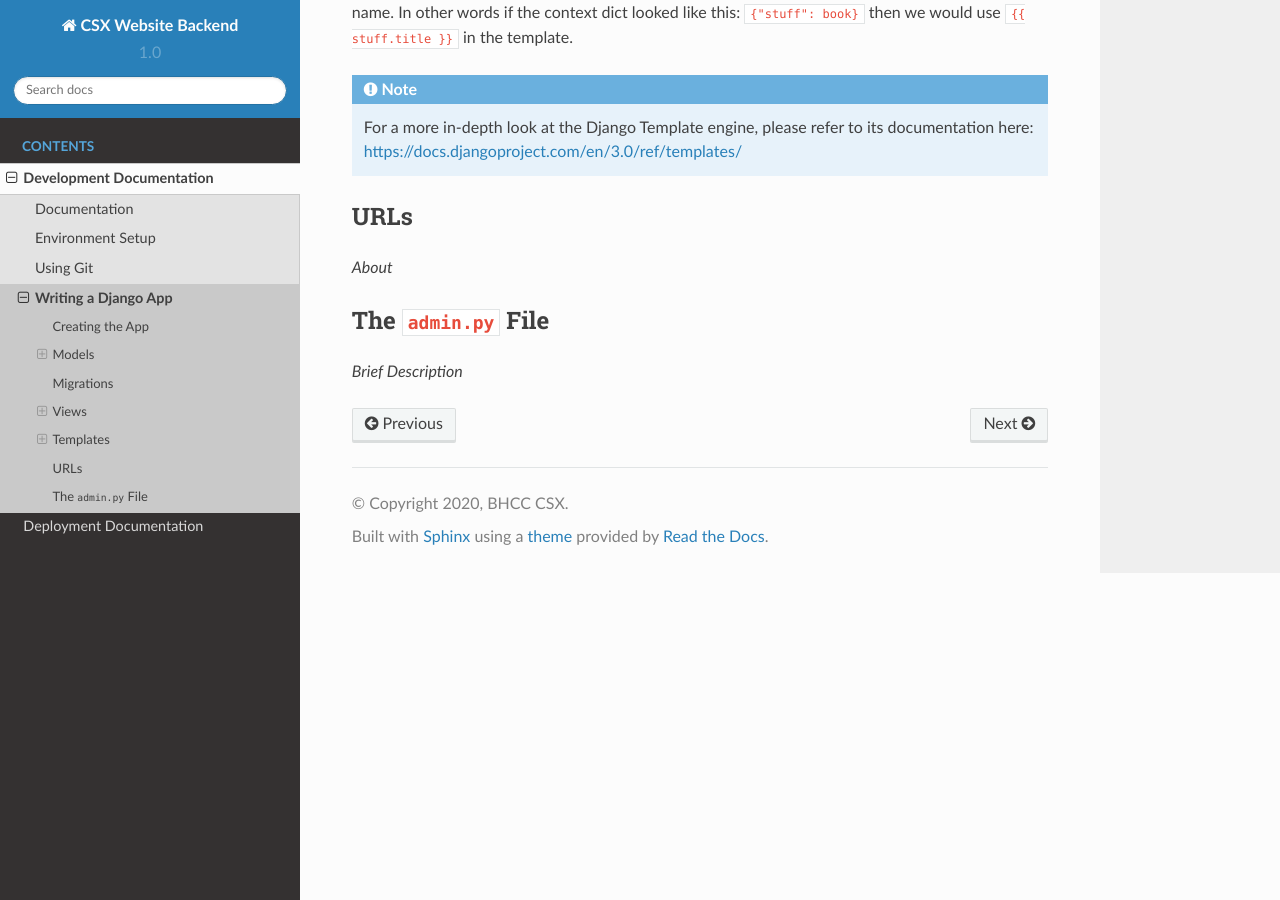
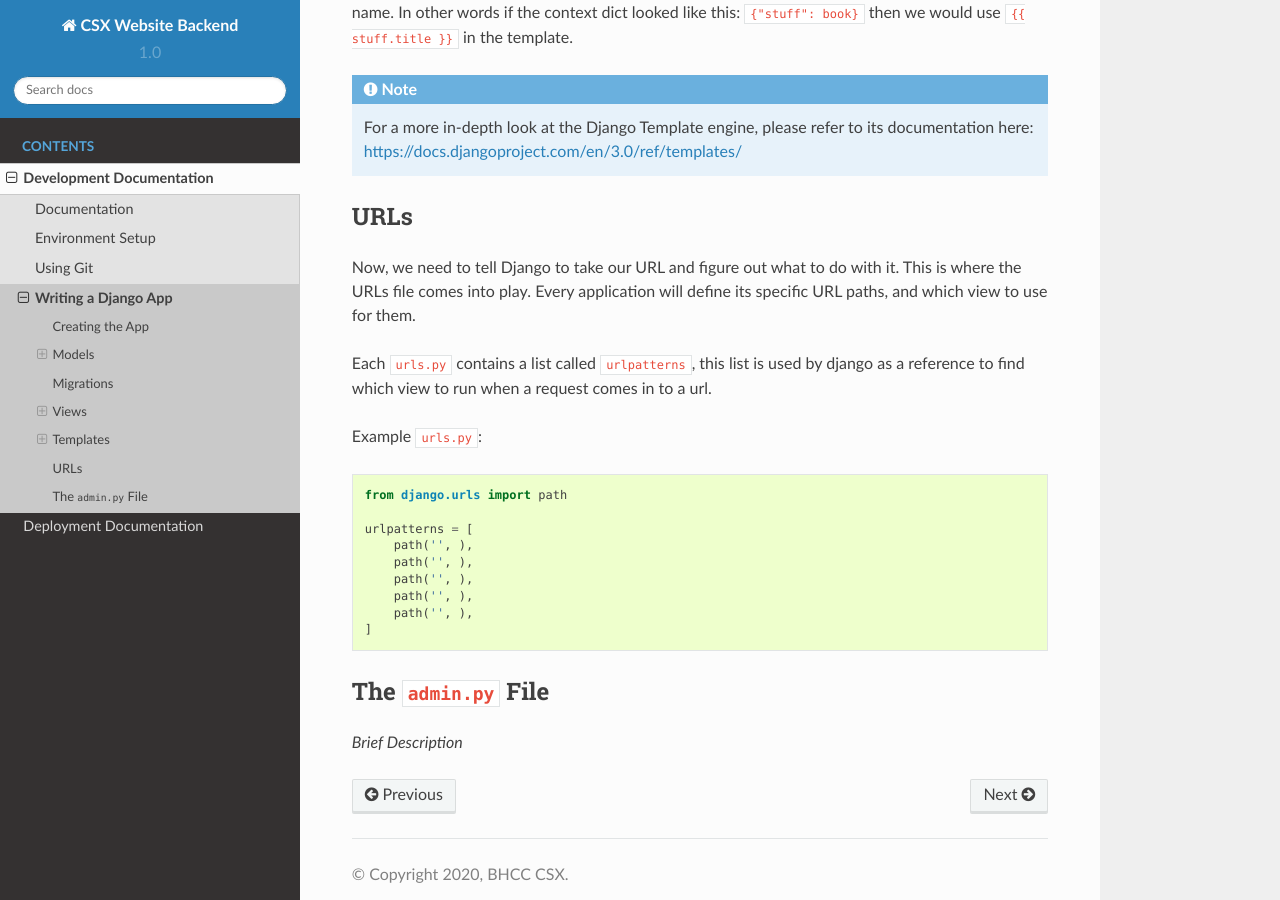
Before and after one commit to BHCC-CSX/csx-website-backend, a Sphinx documentation site: the page built from docs/development/writing_an_app.md, in a window 1280 px wide and 900 px high, scrolled down 6463 px. Built offline with Sphinx 7.4.7 and the Read the Docs theme 2.0.0, drawn with Linux system fonts in a browser that asks for light colours.

Commit message:
Add URL file docs. (Example incomplete)

````diff
--- a/docs/development/writing_an_app.md
+++ b/docs/development/writing_an_app.md
@@ -271,7 +271,24 @@ in the template.
 ```
 
 ## URLs
-_About_
+Now, we need to tell Django to take our URL and figure out what to do with it. This is where the URLs
+file comes into play. Every application will define its specific URL paths, and which view to use for them.
+
+Each `urls.py` contains a list called `urlpatterns`, this list is used by django as a reference to find which
+view to run when a request comes in to a url.
+
+Example `urls.py`:
+```python
+from django.urls import path
+
+urlpatterns = [
+    path('', ),
+    path('', ),
+    path('', ),
+    path('', ),
+    path('', ),
+]
+```
 
 <!-- ## Serializers
 _About DRF Serializers_ -->
````
